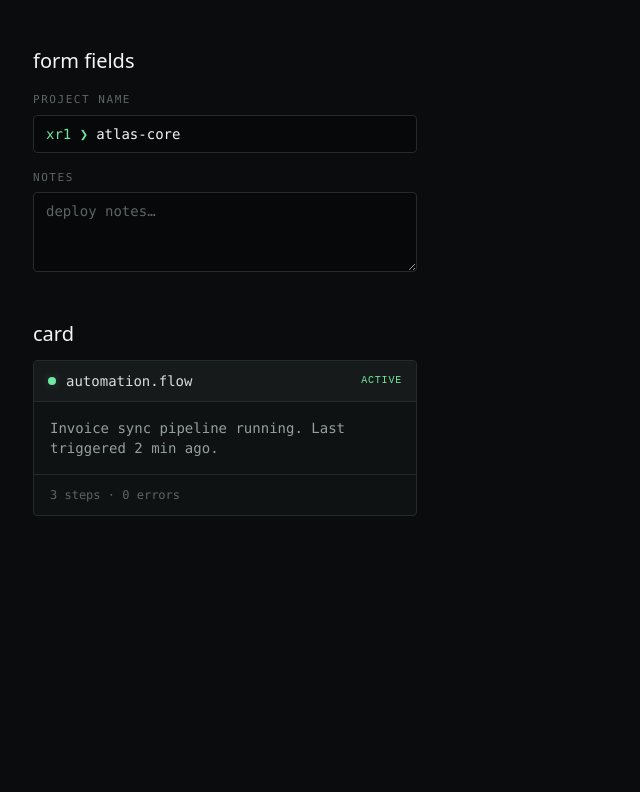
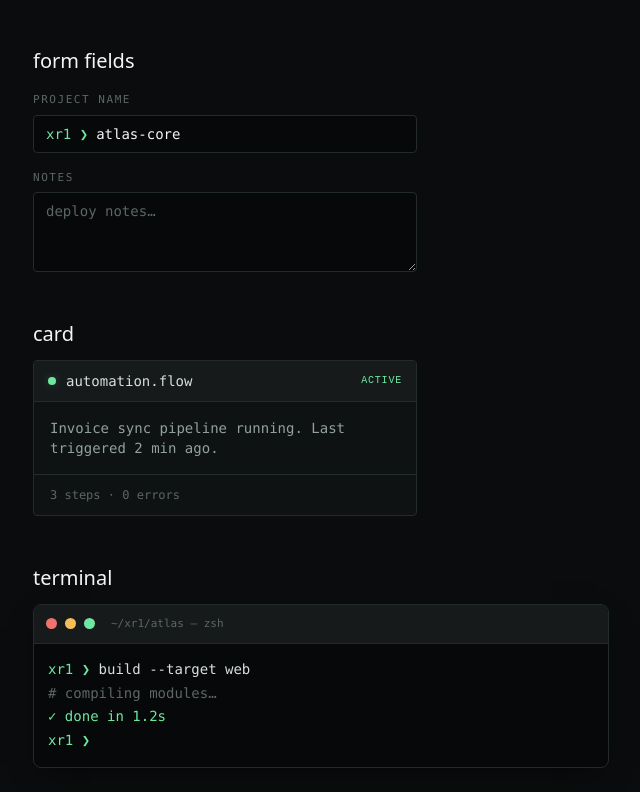
Before and after one commit to XR1-Solution/xr1-kit, a React (Vite) app: page / in a window 1280 px wide. Shown: the part 342-1134 px from the top of the page, without its empty margins (119-759 px from the left). Before the commit the page ends 882 px from the top, so only its background shows below. Built offline with nearby package versions, Linux system fonts and the light colour scheme.

Commit message:
feat(ui): xr1-terminal

```diff
--- a/registry.json
+++ b/registry.json
@@ -139,6 +139,14 @@
       "description": "TUI panel with optional title-bar, status dot, and footer.",
       "registryDependencies": ["xr1-theme", "utils"],
       "files": [{ "path": "registry/xr1/ui/card.tsx", "type": "registry:ui" }]
+    },
+    {
+      "name": "xr1-terminal",
+      "type": "registry:ui",
+      "title": "Terminal",
+      "description": "Terminal window with macOS-style title bar, prompted lines, and blinking cursor.",
+      "registryDependencies": ["xr1-theme", "utils"],
+      "files": [{ "path": "registry/xr1/ui/terminal.tsx", "type": "registry:ui" }]
     }
   ]
 }
--- /dev/null
+++ b/registry/xr1/ui/terminal.tsx
@@ -0,0 +1,34 @@
+import * as React from "react"
+import { cn } from "@/lib/utils"
+
+function Terminal({ title, className, children, ...props }: React.ComponentProps<"div"> & { title?: string }) {
+  return (
+    <div
+      className={cn("overflow-hidden rounded-lg border border-line bg-bg-inset shadow-[0_10px_30px_-12px_rgba(0,0,0,0.7)]", className)}
+      {...props}
+    >
+      <div className="flex items-center gap-2 border-b border-line bg-bg-2 px-3 py-2.5">
+        <span className="size-[11px] rounded-full bg-red" />
+        <span className="size-[11px] rounded-full bg-amber" />
+        <span className="size-[11px] rounded-full bg-green" />
+        {title && <span className="ml-2 font-mono text-[11px] text-fg-3">{title}</span>}
+      </div>
+      <pre className="m-0 whitespace-pre-wrap p-3.5 font-mono text-sm leading-[1.7] text-fg-1">{children}</pre>
+    </div>
+  )
+}
+
+function TerminalLine({ prompt = false, className, children, ...props }: React.ComponentProps<"span"> & { prompt?: boolean }) {
+  return (
+    <span className={cn("block", className)} {...props}>
+      {prompt && <span className="text-green">xr1 ❯ </span>}
+      {children}
+    </span>
+  )
+}
+
+function TerminalCursor() {
+  return <span className="xr1-cursor" aria-hidden>█</span>
+}
+
+export { Terminal, TerminalLine, TerminalCursor }
--- a/src/App.tsx
+++ b/src/App.tsx
@@ -2,6 +2,7 @@ import { ButtonDemo } from "./demos/button"
 import { BadgeDemo } from "./demos/badge"
 import { InputDemo } from "./demos/input"
 import { CardDemo } from "./demos/card"
+import { TerminalDemo } from "./demos/terminal"
 
 export function App() {
   return (
@@ -15,6 +16,7 @@ export function App() {
         <BadgeDemo />
         <InputDemo />
         <CardDemo />
+        <TerminalDemo />
       </div>
     </main>
   )
--- /dev/null
+++ b/src/demos/terminal.tsx
@@ -0,0 +1,16 @@
+import { Terminal, TerminalLine, TerminalCursor } from "@/components/ui/terminal"
+export function TerminalDemo() {
+  return (
+    <section data-testid="demo-terminal" className="flex flex-col gap-3">
+      <h2 className="font-display text-xl text-fg-0">terminal</h2>
+      <div className="max-w-xl">
+        <Terminal title="~/xr1/atlas — zsh">
+          <TerminalLine prompt>build --target web</TerminalLine>
+          <TerminalLine className="text-fg-3"># compiling modules…</TerminalLine>
+          <TerminalLine className="text-green">✓ done in 1.2s</TerminalLine>
+          <TerminalLine prompt><TerminalCursor /></TerminalLine>
+        </Terminal>
+      </div>
+    </section>
+  )
+}
```
Also changed, not shown: 1 other file (tests, documents, lock files or other folders).
